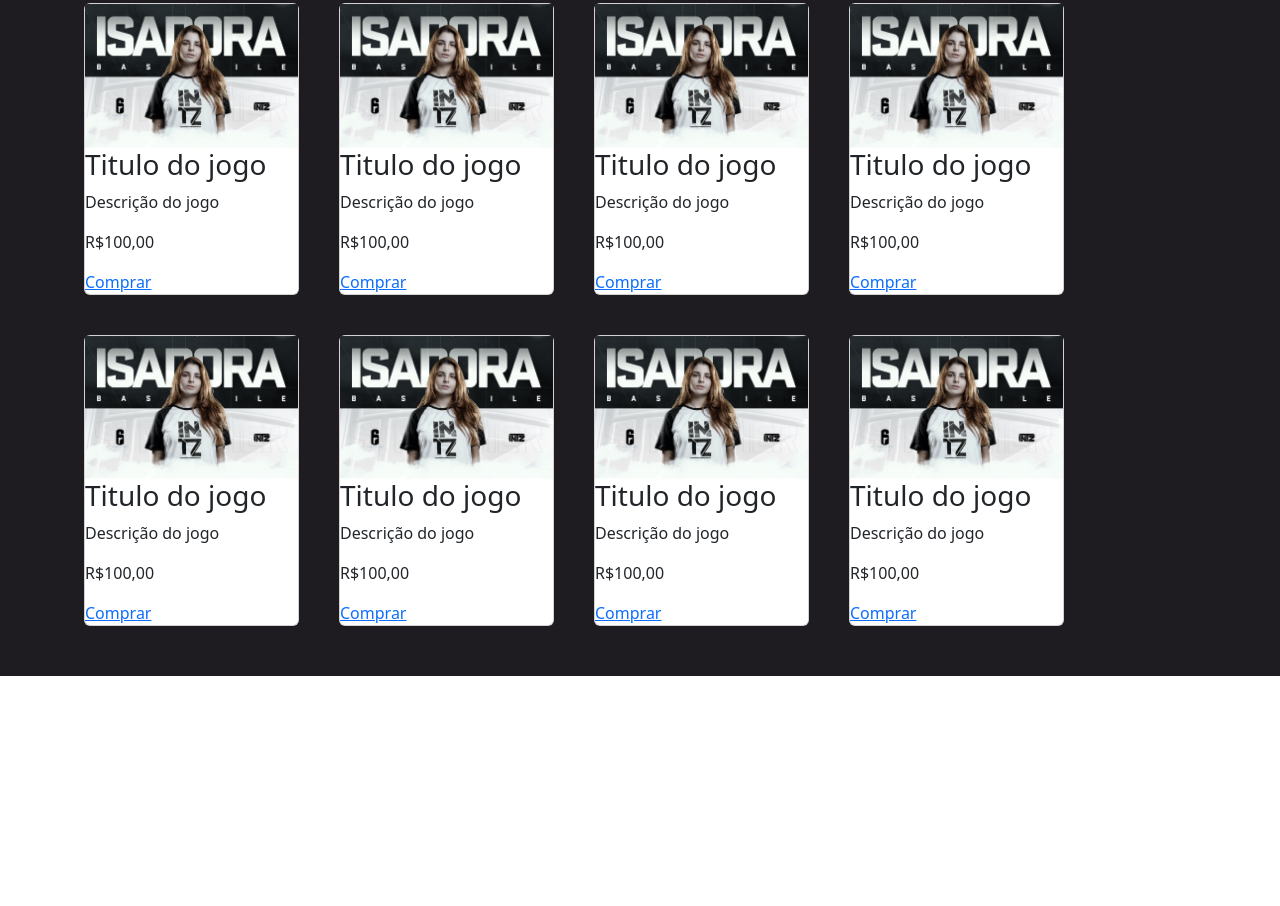
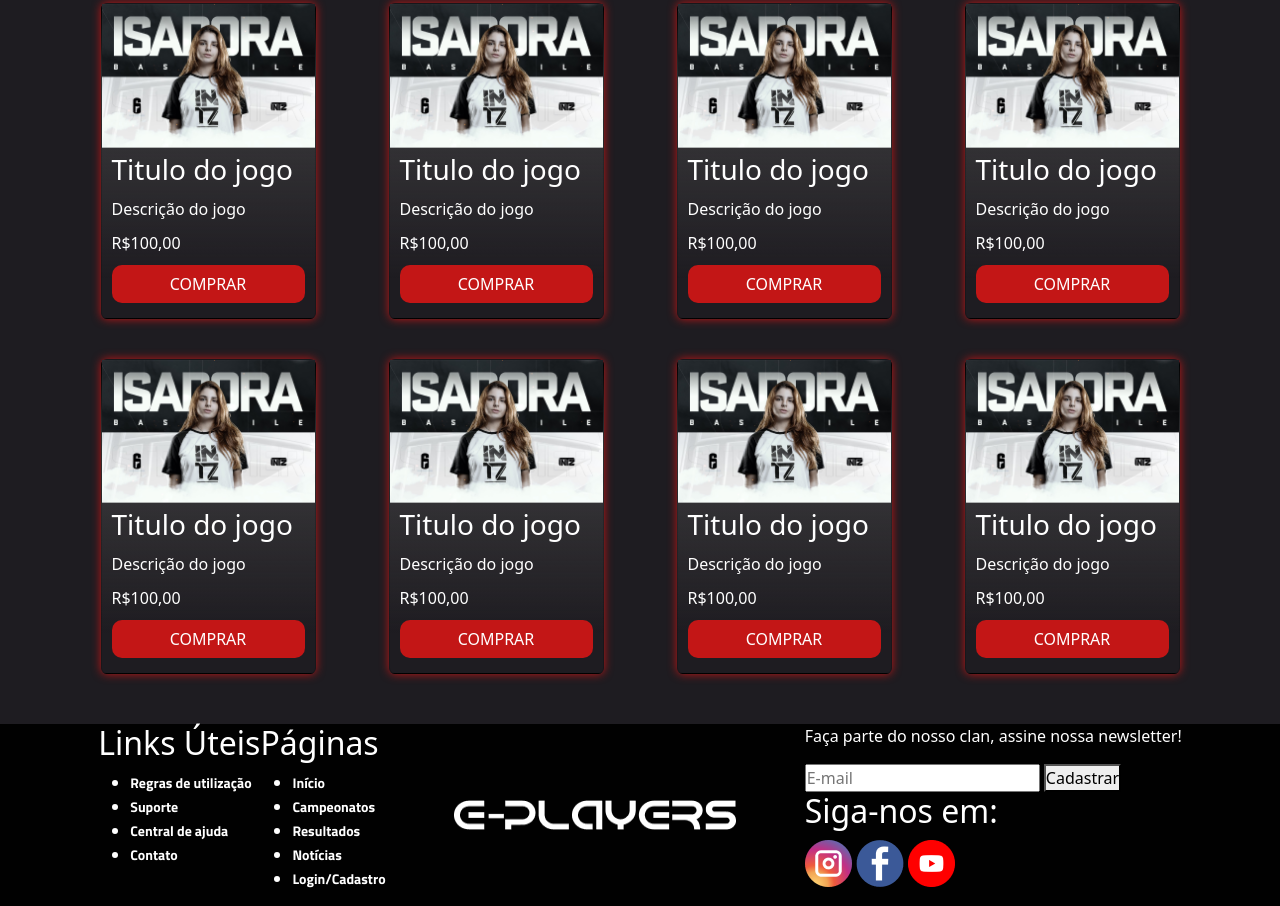
Before and after one commit to karina-kieling/frontEnd1, a plain HTML site: page Index.html in a window 1280 px wide. Shown: the part 893-1799 px from the top of the page. Before the commit the page ends 1569 px from the top, so only its background shows below. Drawn offline with nearby package versions, Linux system fonts and the light colour scheme.

Commit message:
alteração aula 3

```diff
--- a/Index.html
+++ b/Index.html
@@ -109,6 +109,49 @@
 
 </section>
 
+<footer>
+    <div class="container_grid rodape">
+        <div class="links_footer">
+            <div>
+                <h2>Links Úteis</h2>
+                <ul>
+                    <li><a href="">Regras de utilização</a></li>
+                    <li><a href="">Suporte</a></li>
+                    <li><a href="">Central de ajuda</a></li>
+                    <li><a href="">Contato</a></li>
+                </ul>
+            </div>
+            <div>
+                <h2>Páginas</h2>
+                <ul>
+                    <li><a href="">Início</a></li>
+                    <li><a href="">Campeonatos</a></li>
+                    <li><a href="">Resultados</a></li>
+                    <li><a href="">Notícias</a></li>
+                    <li><a href="">Login/Cadastro</a></li>
+                </ul>
+            </div>
+        </div>
+        <div class="box_logo">
+            <img class="logo"src="./img/Logo 1 (1).png" alt="Logo do site e-players">
+        </div>
+
+        <div class="info_contato">
+            <p>Faça parte do nosso clan, assine nossa newsletter!</p>
+            <form action="">
+                <input type="email" placeholder="E-mail" required>
+                <button>Cadastrar</button>
+            </form>
+            <div class="siga-nos">
+                <h2>Siga-nos em:</h2>
+                <a href=""><img src="./img/instagram 1.png" alt="logo do instagram"></a>
+                <a href=""><img src="./img/facebook 1.png" alt="logo do facebook"></a>
+                <a href=""><img src="./img/youtube.png" alt="logo do youtube"></a>
+            </div>
+        </div>
+    </div>
+</footer>
+
 <script>
     let menu = document.getElementById('menu')
 
--- a/css/style.css
+++ b/css/style.css
@@ -144,19 +144,75 @@ h2{
 
 .secao_cards{
     display: flex;
-    flex-wrap: wrap;~
+    flex-wrap: wrap;
     justify-content: space-around;
 }
 
 .card{
     width:215px;
     margin: 20px;
+    box-shadow: 0 0 10px #C31616;
+    background: linear-gradient(180deg, #000000 0%, rgba(83, 83, 83, 0.577381) 25%, rgba(196, 196, 196, 0) 87.5%);
+    color: #ffffff;
+    padding-bottom: 10px;
+}
+
+.card a{
+    color: #ffffff;
+    text-transform: uppercase;
+    text-decoration: none;
+    text-align: center;
+    padding: 7px 38px;
+    margin: 15px;
+    background-color:#C31616;
+    border-radius: 10px;
+}
+
+.card *:not(:first-child){
+    margin: 5px 10px;
 }
 
 
 
 
+footer{
+    background-color: #010101;
+}
 
+.rodape{
+    display: flex;
+    justify-content: space-around;
+
+}
+
+
+
+.links_footer{
+    display: flex;
+    color: #ffffff;
+}
+
+.links_footer a{
+    color: #ffffff;
+    text-decoration: none;
+    font-size: 14px;
+    font-family: 'Titillium Web', sans-serif;
+}
+
+footer .box_logo{
+    display: flex;
+    justify-content: center;
+    align-items: center;
+}
+
+.box_logo .logo{
+    height: 30px;
+    width: 282px;
+}
+
+.info_contato{
+    color: #ffffff;
+}
 
 @media screen and (max-width: 1200px) {
     .logo{
@@ -175,8 +231,26 @@ h2{
 
 }
 @media screen and (max-width: 768px) {
+    .cabecalho_alinhamento{
+        position: relative;
+    }
+
     .menu{
         display: none;
+        flex-direction: column;
+        width: 150px;
+        position: absolute;
+        right: 0;
+        top: 70px;
+        background-color: #000000dd;
+        padding: 15px;
+        border-radius: 10px;
+        box-shadow: 0px opx 20px #000000;
+    }
+
+    .menu a{
+        margin: 5px;
+        text-align: end;
     }
     .barras{
         display: flex;
```
Also changed, not shown: img/facebook 1.png (added), img/instagram 1.png (added), img/youtube.png (added).
